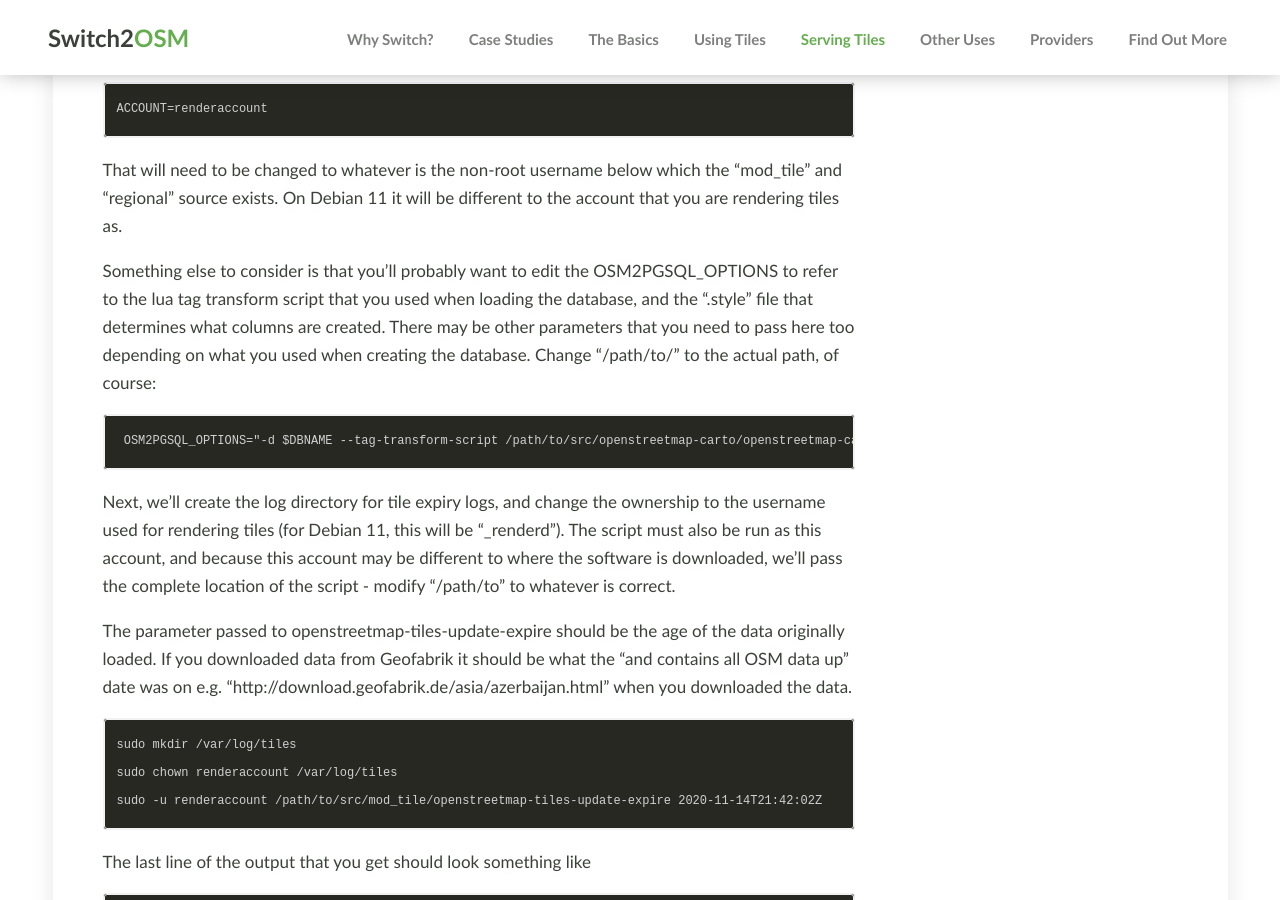
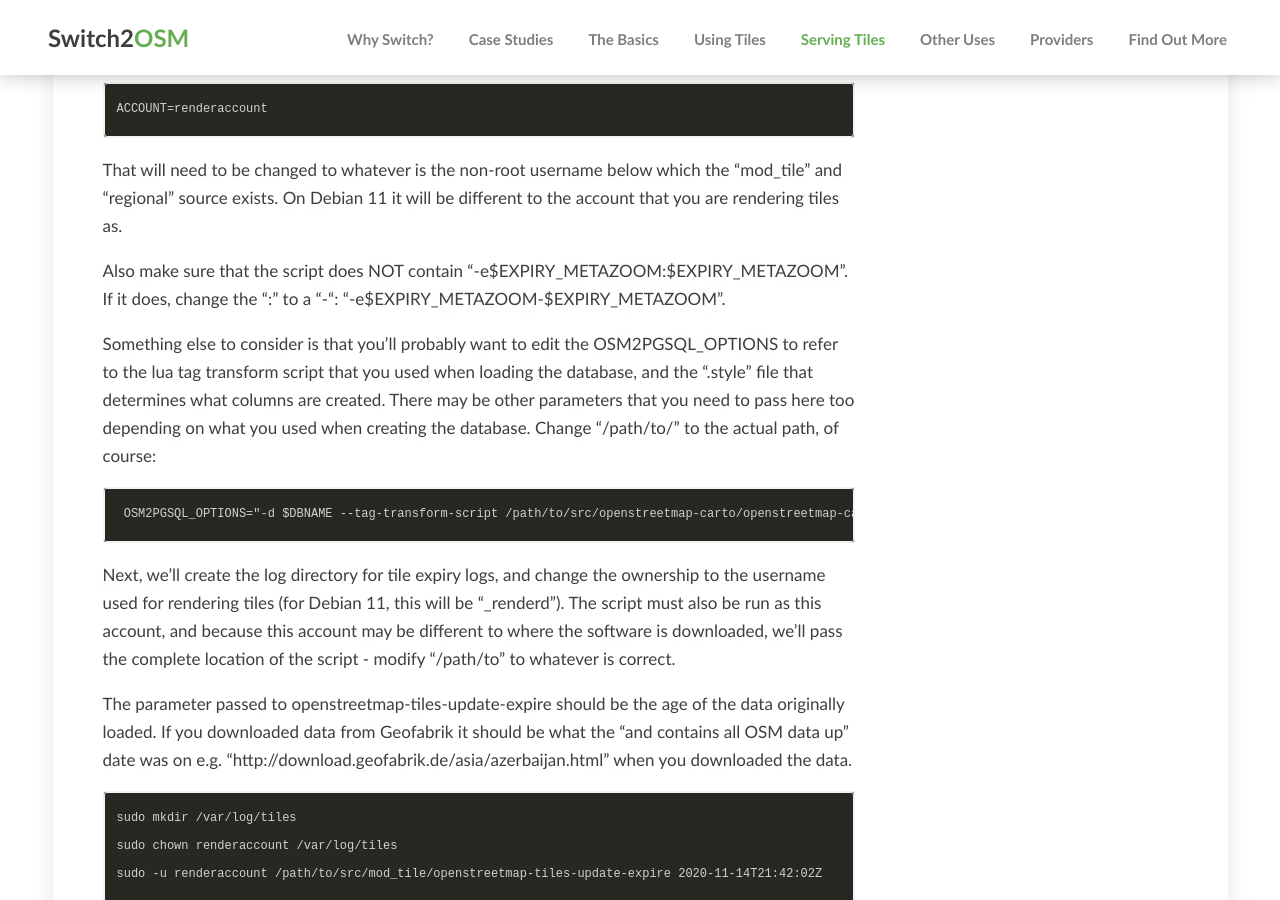
Before and after one commit to switch2osm/switch2osm, a Jekyll site: the page built from serving-tiles/updating-as-people-edit-osmosis.md, in a window 1280 px wide and 900 px high, scrolled down 1585 px. Built offline with Jekyll 4.4.1, drawn with Linux system fonts in a browser that asks for light colours; comment, search, counter and statistics services are not loaded.

Commit message:
Add caveat for osmosis tile expiry, as per https://github.com/switch2osm/switch2osm/issues/203 and https://github.com/openstreetmap/mod_tile/issues/292

```diff
--- a/serving-tiles/updating-as-people-edit-osmosis.md
+++ b/serving-tiles/updating-as-people-edit-osmosis.md
@@ -41,6 +41,8 @@ Also in there is:
     ACCOUNT=renderaccount
 
 That will need to be changed to whatever is the non-root username below which the "mod_tile" and "regional" source exists.  On Debian 11 it will be different to the account that you are rendering tiles as.
+
+Also make sure that the script does NOT contain "-e$EXPIRY_METAZOOM:$EXPIRY_METAZOOM".  If it does, change the ":" to a "-": "-e$EXPIRY_METAZOOM-$EXPIRY_METAZOOM".
 
 Something else to consider is that you'll probably want to edit the OSM2PGSQL_OPTIONS to refer to the lua tag transform script that you used when loading the database, and the ".style" file that determines what columns are created.  There may be other parameters that you need to pass here too depending on what you used when creating the database.  Change "/path/to/" to the actual path, of course:
 
```
